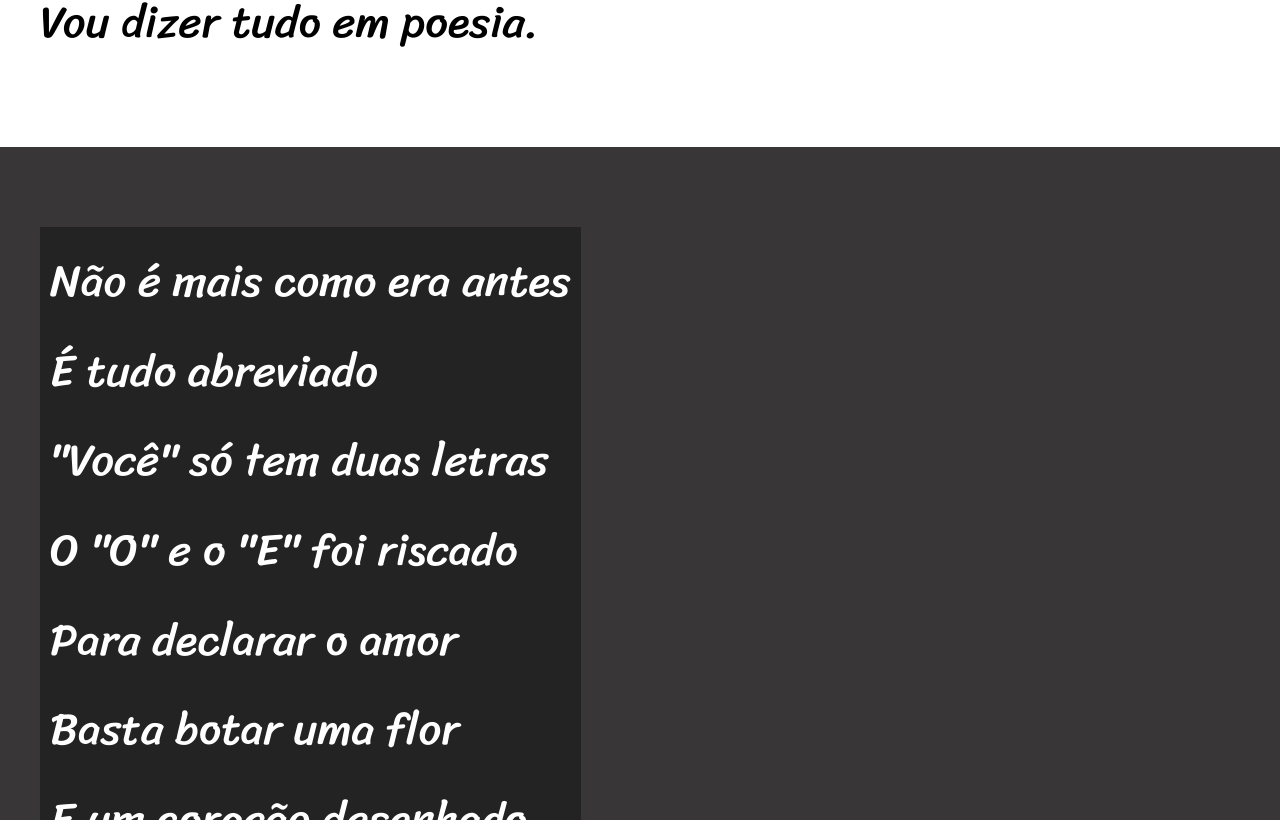
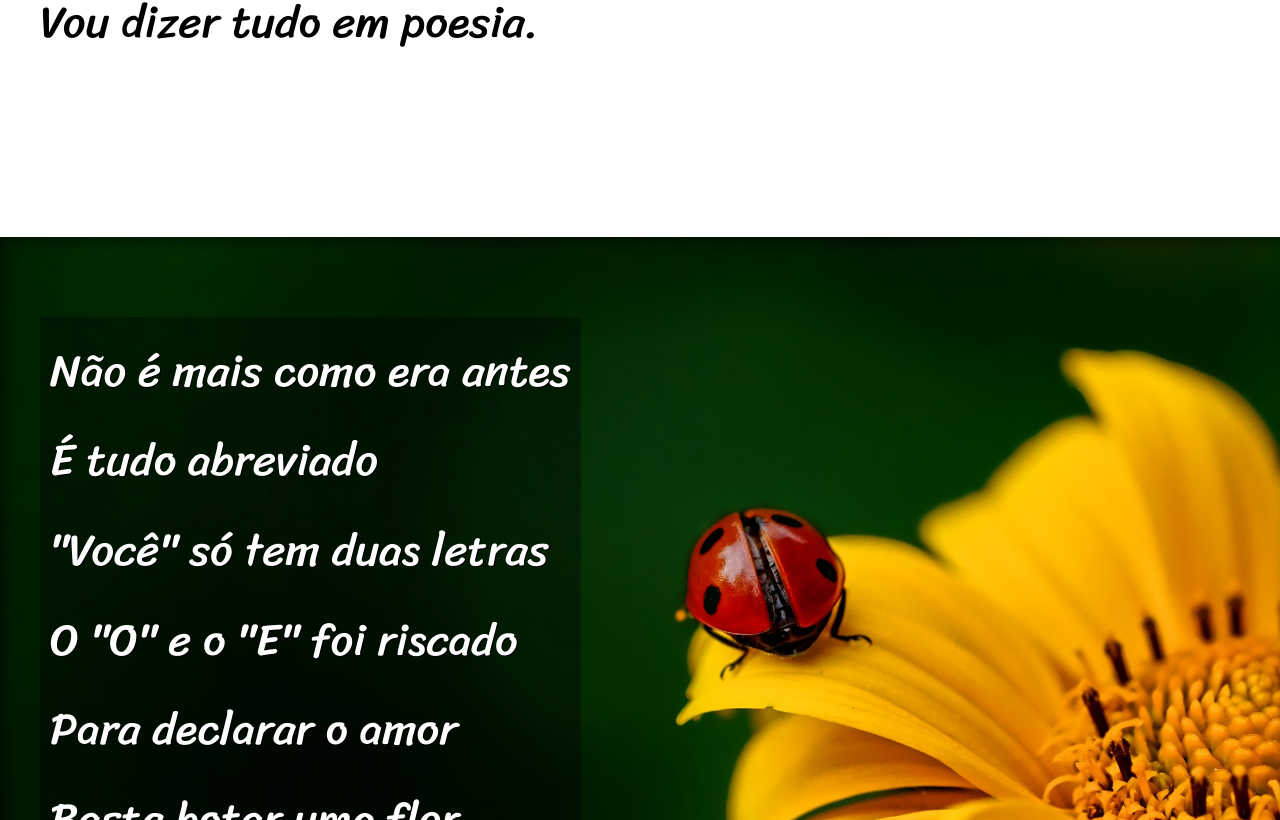
Before and after one commit to Jadsonryck/aula-html-css, a plain HTML site: page desafios/d012/index.html in a window 1280 px wide. Shown: the part 900-1720 px from the top of the page. Drawn offline with Linux system fonts and the light colour scheme.

Commit message:
Cordel Pronto

```diff
--- a/desafios/d012/estilo/style.css
+++ b/desafios/d012/estilo/style.css
@@ -63,11 +63,29 @@ section {
 
 }
 
+section > p {
+    padding-bottom: 2em;
+}
+
 section.imagem > p {
     display: inline-block;
     padding: 10px;
     background-color: rgba(0, 0, 0, 0.356);
+    text-shadow: 1px 1px 0px rgb(0, 0, 0);
 
+
+}
+
+section#img01 {
+     background-image: url('../imagens/background001.jpg');
+     background-position: right center;
+     background-size: cover;
+
+}
+
+section#img02 {
+     background-image: url('../imagens/background002.jpg');
+     background-size: cover;
 }
 
 section.normal {
@@ -80,6 +98,8 @@ section.imagem {
 
     background-color: rgb(56, 54, 54);
     color: white;
+    box-shadow: inset 06px 06px 13px rgba(0, 0, 0, 0.425);
+    background-attachment: fixed;
 
 }
 
--- a/desafios/d012/index.html
+++ b/desafios/d012/index.html
@@ -26,7 +26,7 @@
         </p>
     </section>
 
-    <section class="imagem">
+    <section class="imagem" id="img01">
         <p>
             Não é mais como era antes <br>
             É tudo abreviado <br>
@@ -45,11 +45,12 @@
             Ponto final nem se usa <br>
             Ou vai até no começo <br>
             Agora é .com <br>
+            Ele vale um alto preço. <br>
             Se o saite é muito bom.
         </p>
 
         <p>
-            Ele vale um alto preço. <br>
+
             Pra piorar a liguagem <br>
             O emoticom é um risco <br>
             Tem símbolo para tudo <br>
@@ -60,7 +61,7 @@
         </p>
     </section>
 
-    <section class="imagem">
+    <section class="imagem" id="img02">
         <p>
             Tenho saudade das cartas <br>
             Escritas com a própria mão <br>
```
